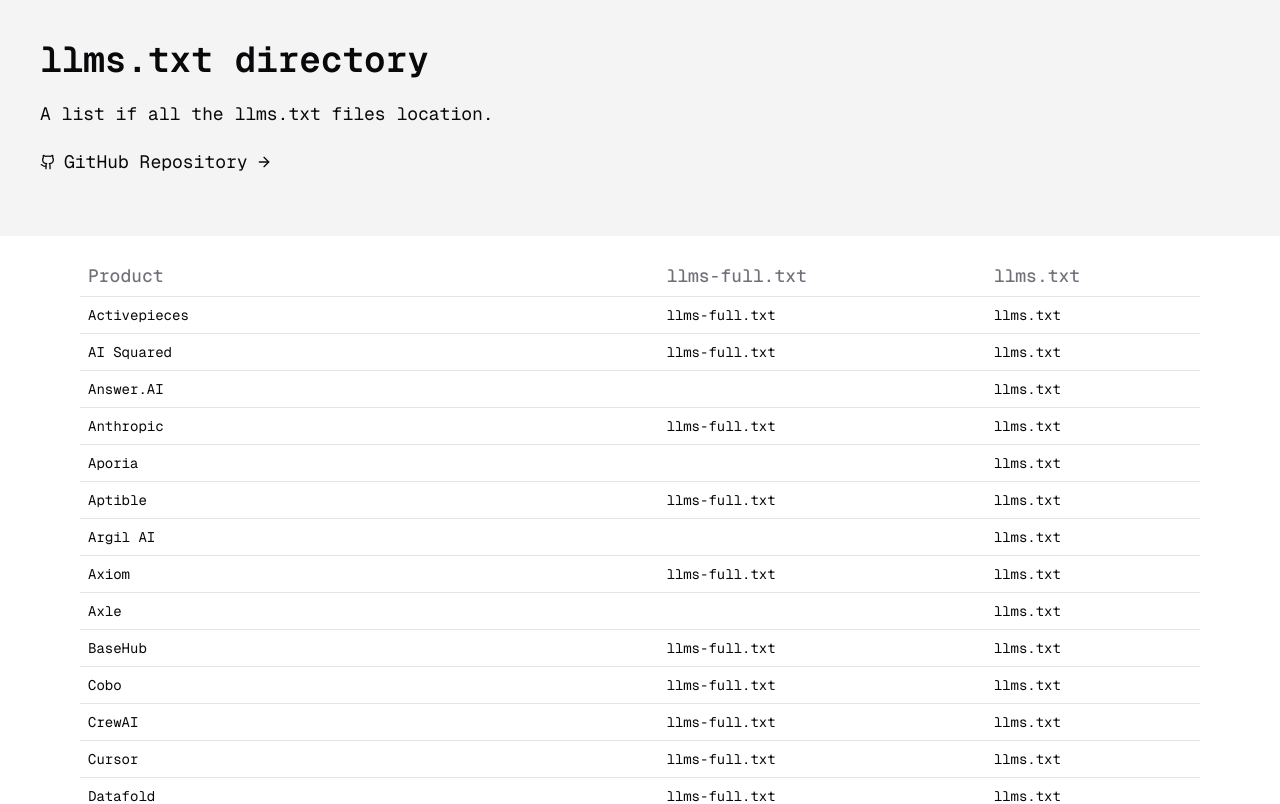
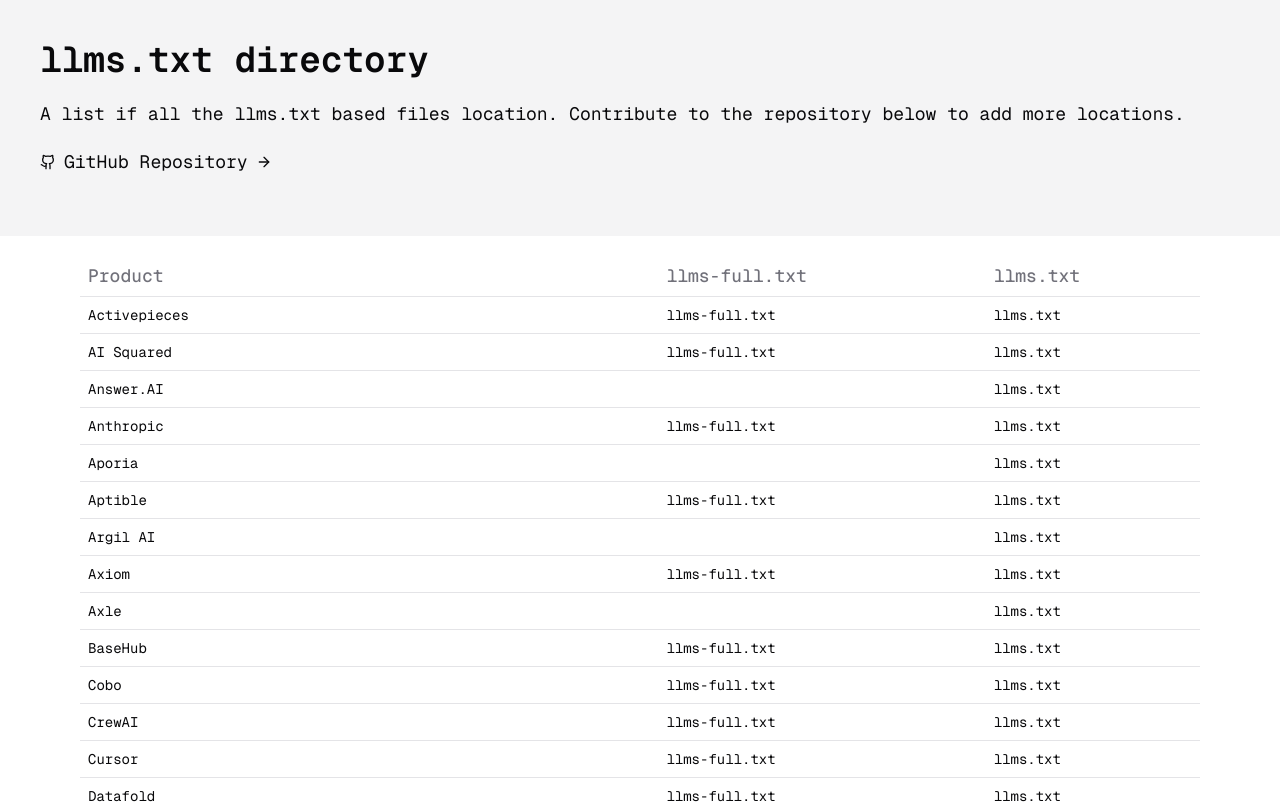
Before and after one commit to stephen-fellow/llmstxt-site, a Next.js app: page / in a window 1280 px wide. Shown: the top 804 px of the page. Built offline with nearby package versions, Linux system fonts and the light colour scheme.

Commit message:
Update header.tsx

```diff
--- a/components/header.tsx
+++ b/components/header.tsx
@@ -4,11 +4,14 @@
     return (
         <div className="p-10 pb-10 bg-zinc-100">
             <h1 className="mb-5 text-4xl font-bold">llms.txt directory</h1>
-      <p className="mb-5 text-lg">A list if all the llms.txt files location.</p>
+            <p className="mb-5 text-lg">
+                A list if all the llms.txt based files location. Contribute to
+                the repository below to add more locations.
+            </p>
             <p className="mb-5 text-lg">
                 <a
                     className="flex items-center gap-2 hover:underline hover:underline-offset-4"
-          href=""
+                    href="https://github.com/krish-adi/llmstxt-site"
                     target="_blank"
                     rel="noopener noreferrer"
                 >
```
Lines whose indentation alone changed are shown as unchanged.
